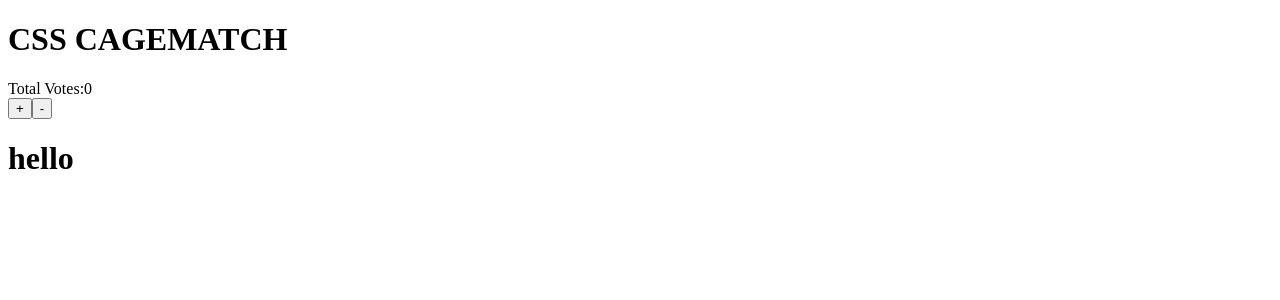
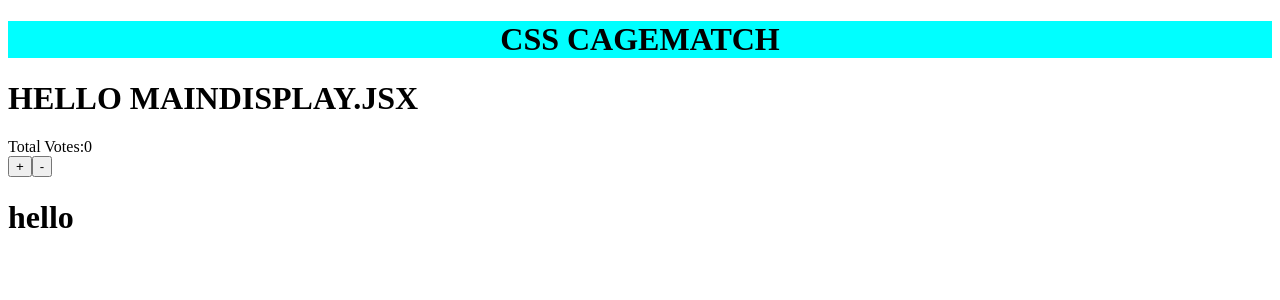
Before and after one commit to battlecagecss/battlecagecss, a React app: page / in a window 1280 px wide. Shown: the top 300 px of the page. Built offline with nearby package versions, Linux system fonts and the light colour scheme.

Commit message:
added initial layout

```diff
--- /dev/null
+++ b/client/components/MainDisplay.jsx
@@ -0,0 +1,11 @@
+import React from 'react';
+
+const Display = (props) => {
+  return (
+    <div>
+      <h1>HELLO MAINDISPLAY.JSX</h1>
+    </div>
+  );
+};
+
+export default Display;
--- /dev/null
+++ b/client/containers/DisplayContainer.jsx
@@ -0,0 +1,24 @@
+import React, { Component } from 'react';
+import { connect } from 'react-redux';
+
+import MainDisplay from '../components/MainDisplay.jsx';
+
+const mapStateToProps = (state) => ({});
+
+const mapDispatchToProps = (dispatch) => ({});
+
+class DisplayContainer extends Component {
+  constructor(props) {
+    super(props);
+  }
+
+  render() {
+    return (
+      <div>
+        <MainDisplay />
+      </div>
+    );
+  }
+}
+
+export default connect(mapStateToProps, mapDispatchToProps)(DisplayContainer);
--- a/client/containers/MainContainer.jsx
+++ b/client/containers/MainContainer.jsx
@@ -1,6 +1,7 @@
 import React, { Component } from 'react';
 import { connect } from 'react-redux';
 import TotalsDisplay from '../components/TotalsDisplay.jsx';
+import DisplayContainer from './DisplayContainer.jsx';
 import { addVote, deleteVote } from '../actions/actions.js';
 
 const mapStateToProps = (state) => ({
@@ -33,6 +34,7 @@ class MainContainer extends Component {
       <div className="container">
         <div className="outerBox">
           <h1 id="header">CSS CAGEMATCH</h1>
+          <DisplayContainer />
           <TotalsDisplay />
           <button name="addVote" onClick={this.handleClick}>
             +
--- /dev/null
+++ b/client/styles.css
@@ -0,0 +1,4 @@
+#header {
+  background-color: aqua;
+  text-align: center;
+}
--- a/index.html
+++ b/index.html
@@ -1,16 +1,15 @@
 <!DOCTYPE html>
 <html lang="en">
   <head>
-    <meta charset="UTF-8">
-    <meta name="viewport" content="width=device-width, initial-scale=1.0">
+    <meta charset="UTF-8" />
+    <meta name="viewport" content="width=device-width, initial-scale=1.0" />
     <title>BattlecageCSS</title>
+    <link rel="stylesheet" href="client/styles.css" />
   </head>
   <body>
-
     <!-- Hang React App Here -->
     <div id="contents"></div>
     <!-- LOAD SCRIPTS -->
     <script type="text/javascript" src="./dist/bundle.js"></script>
-
   </body>
 </html>
```
Lines whose indentation alone changed are shown as unchanged.
